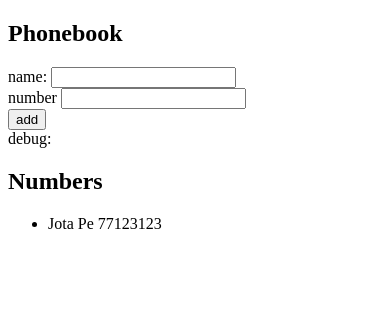
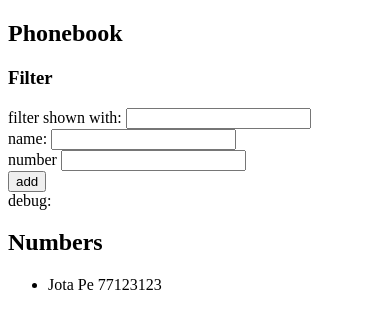
Before and after one commit to j1rd2/fullstackOpen, a React (Vite) app in the folder chapter2/: page / in a window 390 px wide. Shown: the top 328 px of the page. Built offline with nearby package versions, Linux system fonts and the light colour scheme.

Commit message:
Excercise 2.9*: The phonebook step4

```diff
--- a/chapter2/src/App.jsx
+++ b/chapter2/src/App.jsx
@@ -6,7 +6,8 @@ const App = () => {
     { id: 1, name: 'Jota Pe', number:77123123}
   ]);
   const [newName, setNewName] = useState('');
-  const [newNumber, setNewNumber] = useState('')
+  const [newNumber, setNewNumber] = useState('');
+  const [search, setSearch] = useState('');
 
   const addPerson = (event) => {
     event.preventDefault();
@@ -34,9 +35,21 @@ const App = () => {
     setNewNumber(event.target.value);
   }
 
+  const handleSearchChange = (event) => {
+    setSearch(event.target.value);
+  };
+
+  const personsToShow = search
+  ? persons.filter(person => person.name.toLowerCase().includes(search.toLowerCase()))
+  : persons;
+
   return (
     <div>
       <h2>Phonebook</h2>
+      <h3>Filter</h3>
+      <div>
+        filter shown with: <input value={search} onChange={handleSearchChange} />
+      </div>
       <form onSubmit={addPerson}>
         <div> name: <input value={newName} onChange={handleNameChange} /> </div>
         <div>number <input value={newNumber} onChange={handleNumberChange}/></div>
@@ -47,7 +60,7 @@ const App = () => {
       <div>debug: {newName}{newNumber}</div>
       <h2>Numbers</h2>
       <ul>
-        {persons.map(person =>
+        {personsToShow.map(person =>
           <Person key={person.id} person={person} />
         )}
       </ul>
```
